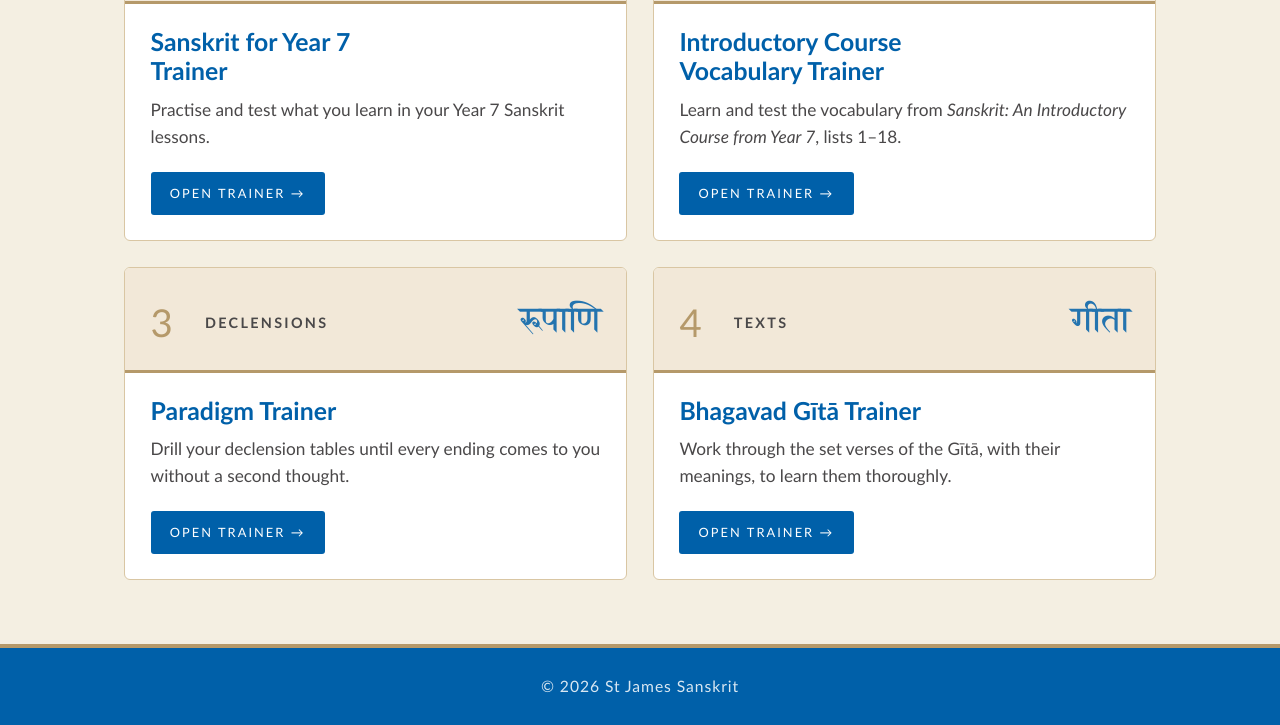
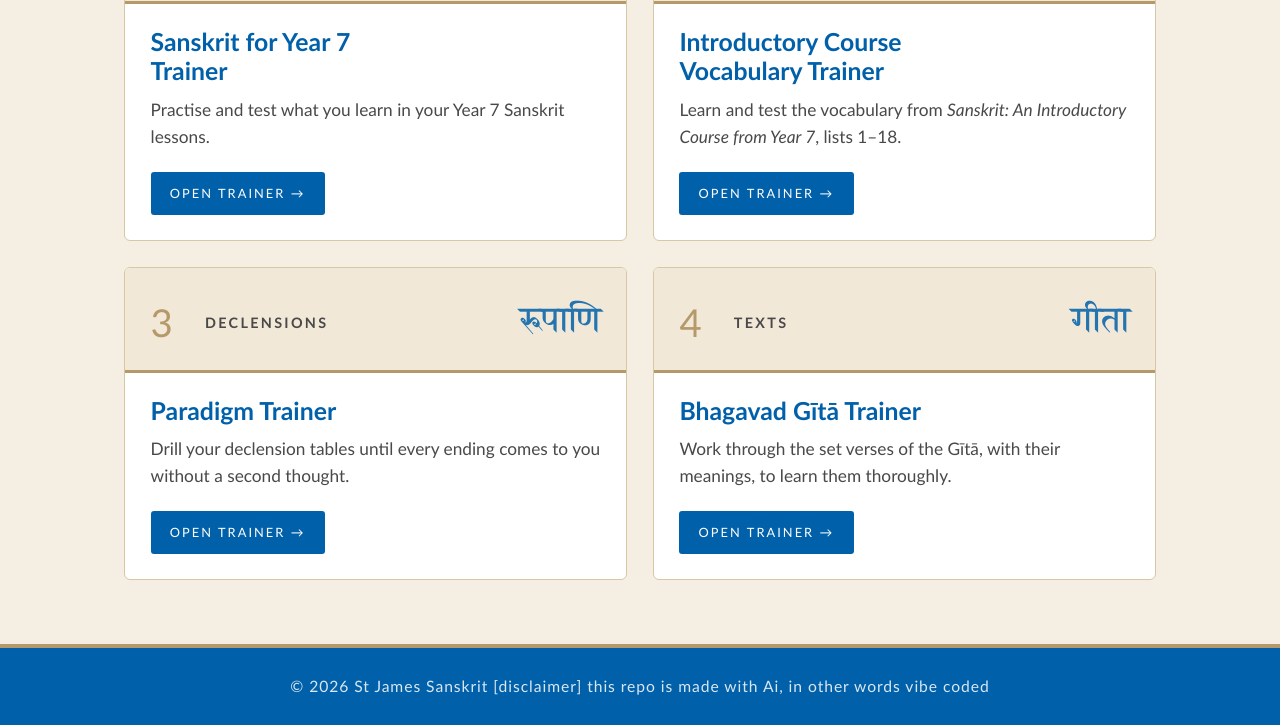
Before and after one commit to stjamessanskrit/stjamessanskrit.github.io, a plain HTML site: page index.html in a window 1280 px wide. Shown: the part 543-1268 px from the top of the page. Drawn offline with Linux system fonts and the light colour scheme; a web font is replaced by a local one.

Commit message:
Modify footer to add AI disclaimer
Updated footer text to include disclaimer about AI usage.

```diff
--- a/index.html
+++ b/index.html
@@ -243,7 +243,7 @@
 </main>
 
 <footer>
-  © 2026 St James Sanskrit
+  © 2026 St James Sanskrit [disclaimer] this repo is made with Ai, in other words vibe coded
 </footer>
 
 </body>
```
